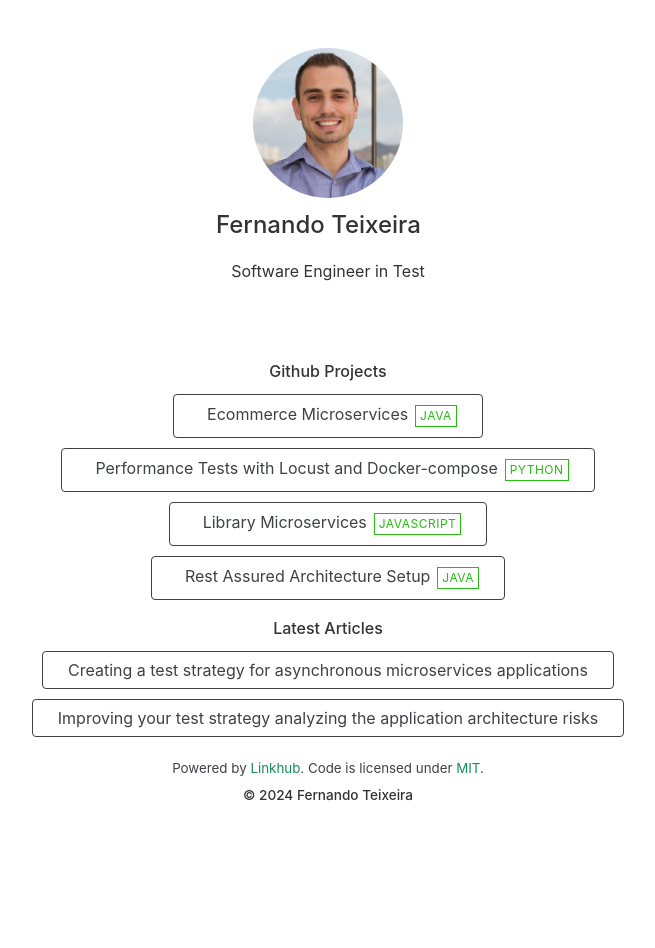
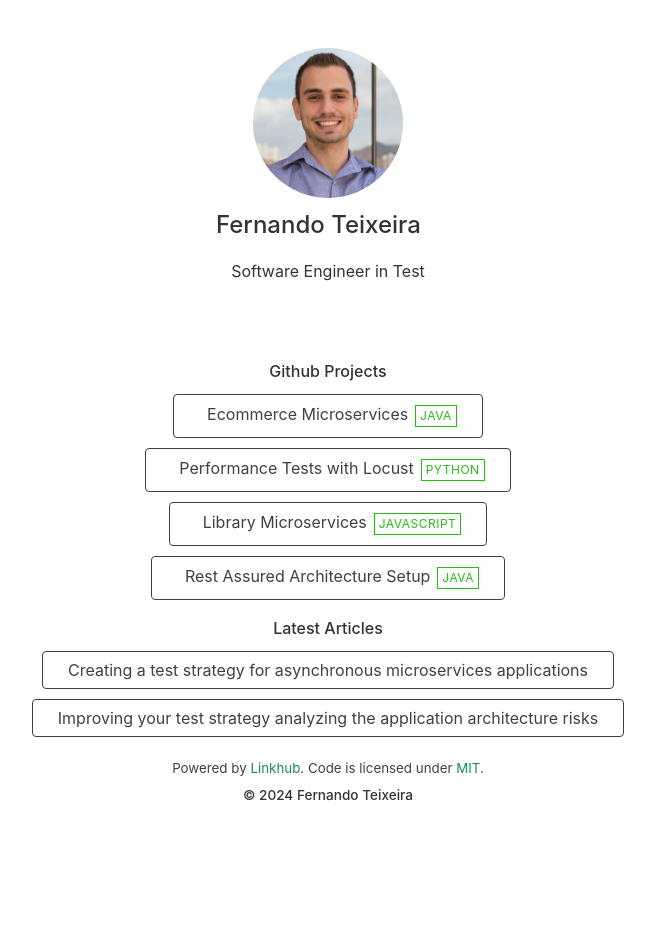
Before and after one commit to teixeira-fernando/teixeira-fernando.github.io, a Jekyll site: the page built from index.html, in a window 1280 px wide. Shown: the whole page, without its empty margins (312-967 px from the left). Built offline with Jekyll 4.4.1, drawn with Linux system fonts in a browser that asks for light colours; nearby versions of some CDN libraries.

Commit message:
updated github projects

```diff
--- a/_data/links.yml
+++ b/_data/links.yml
@@ -5,7 +5,7 @@
       icon: ri:java-fill # Icons are optional.
       tag: Java
 
-    - title: Performance Tests with Locust and Docker-compose
+    - title: Performance Tests with Locust
       url: https://github.com/teixeira-fernando/BaselinePerformanceTest-Locust
       icon: logos:python
       tag: Python
```
